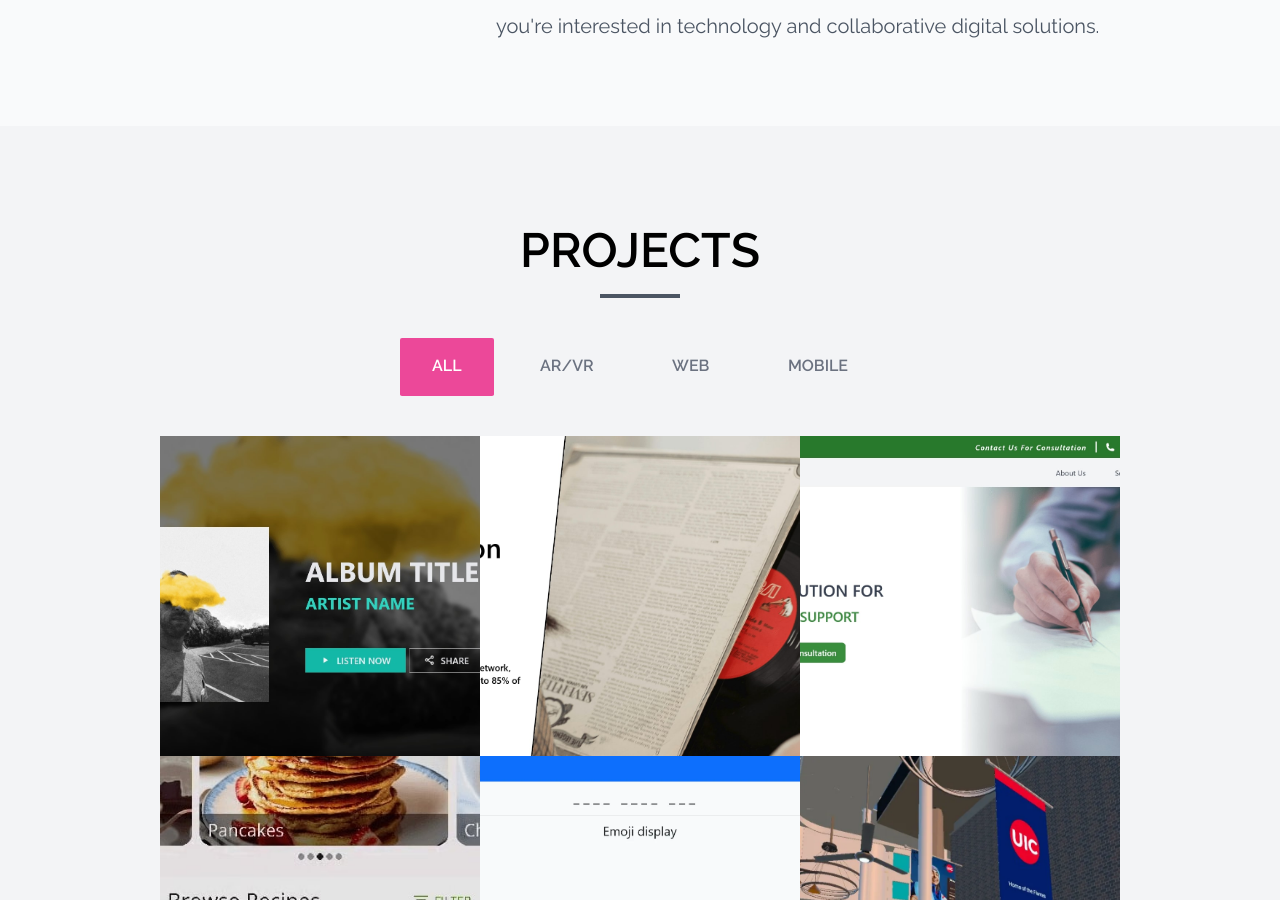
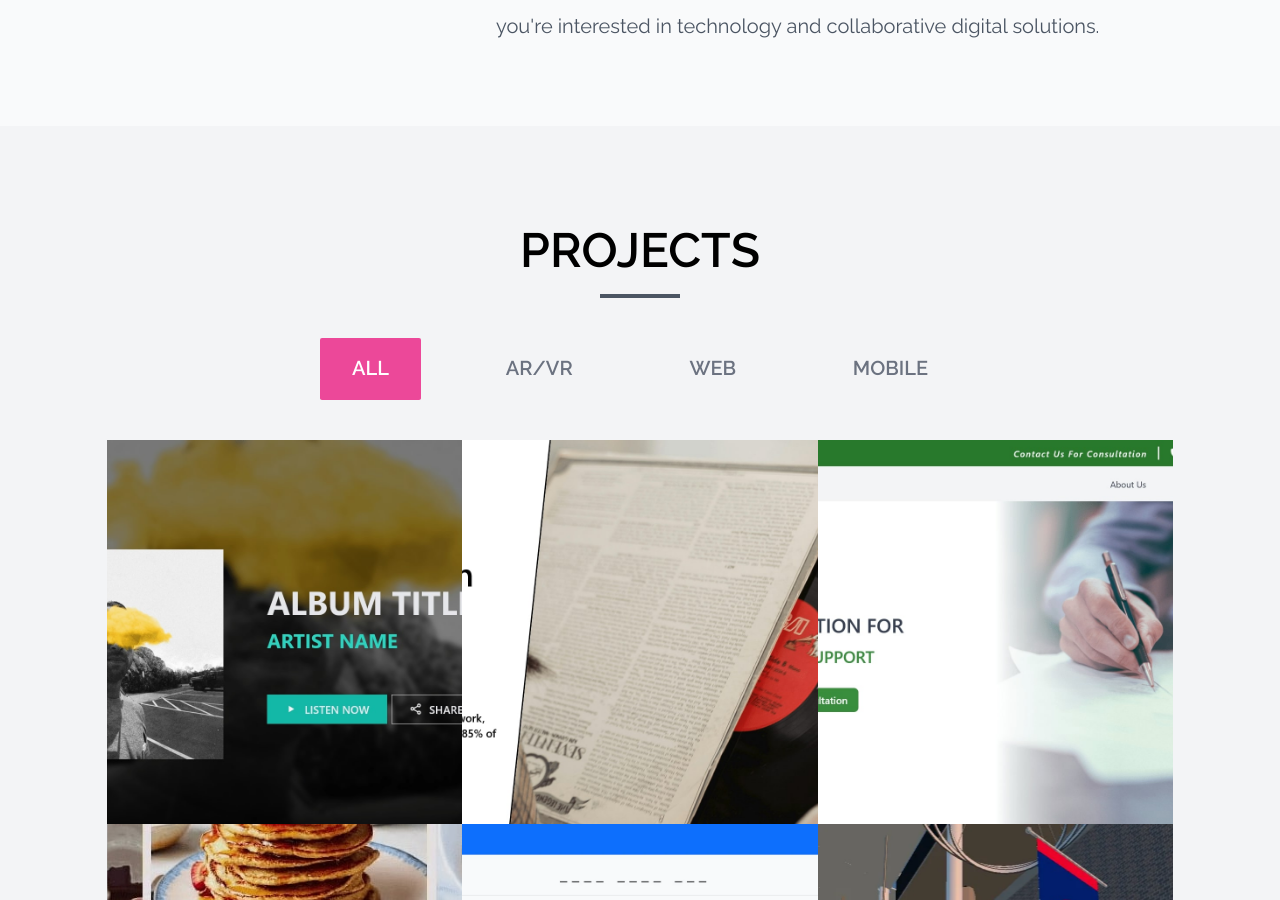
Before and after one commit to parading-purple-drumhead/Portfolio, a React (Vite) app: page / in a window 1280 px wide. Shown: the part 1550-2450 px from the top of the page. Built offline with nearby package versions, Linux system fonts and the light colour scheme.

Commit message:
Projects

```diff
--- a/src/index.css
+++ b/src/index.css
@@ -46,11 +46,11 @@ html {
 }
 
 .project-filter-container {
-  @apply mx-auto mb-10 flex w-1/2 justify-between text-center font-semibold;
+  @apply mx-auto mb-10 flex w-11/12 justify-between text-center font-semibold sm:w-4/5 md:w-2/3 lg:w-1/2;
 }
 
 .project-filter {
-  @apply cursor-pointer border-b-2 border-b-gray-100 px-8 py-4 uppercase text-gray-500 transition ease-out hover:border-b-pink-500 hover:text-gray-800;
+  @apply cursor-pointer border-b-2 border-b-gray-100 px-4 py-2 uppercase text-gray-500 transition ease-out hover:border-b-pink-500 hover:text-gray-800 md:px-6 md:py-3 md:text-lg lg:px-8 lg:py-4 lg:text-xl;
 }
 
 .project-filter.selected {
--- a/src/sections/Projects.tsx
+++ b/src/sections/Projects.tsx
@@ -156,7 +156,7 @@ const Projects = () => {
   );
 
   return (
-    <div className="min-h-screen bg-gray-100 px-40 py-20">
+    <div className="min-h-screen bg-gray-100 py-20">
       <SectionTitle title="Projects" />
 
       {/* Filter Buttons */}
@@ -189,7 +189,7 @@ const Projects = () => {
 
       {/* Project Grid */}
       <div
-        className="grid grid-cols-1 sm:grid-cols-2 lg:grid-cols-3"
+        className="mx-auto grid w-[95vw] grid-cols-2 sm:w-10/12 md:w-4/5 lg:w-10/12 lg:grid-cols-3"
         data-aos="fade-up"
       >
         <AnimatePresence>
@@ -202,15 +202,15 @@ const Projects = () => {
                 animate={{ opacity: 1, scale: 1 }}
                 exit={{ opacity: 0, scale: 0.5 }}
                 transition={{ duration: 0.3, ease: "easeInOut" }}
-                className="group relative h-80 bg-white"
+                className="group relative h-40 bg-white sm:h-56 md:h-72 lg:h-96"
               >
                 {/* Hover overlay */}
-                <div className="absolute inset-0 flex flex-col items-center justify-center gap-10 bg-black/70 opacity-0 transition-opacity duration-300 ease-in-out group-hover:opacity-100">
+                <div className="absolute inset-0 flex flex-col items-center justify-center gap-5 bg-black/70 opacity-0 transition-opacity duration-300 ease-in-out group-hover:opacity-100 sm:gap-10">
                   <div className="project-info -translate-y-10 transform text-white transition-transform duration-300 ease-in-out group-hover:translate-y-0">
-                    <h3 className="mb-3 text-center text-2xl font-semibold">
+                    <h3 className="mb-3 text-center text-base font-semibold sm:text-2xl">
                       {project.title}
                     </h3>
-                    <div className="tags flex gap-2">
+                    <div className="tags hidden gap-2 sm:flex">
                       {project.tags?.map((tag) => (
                         <span
                           key={tag}
```
